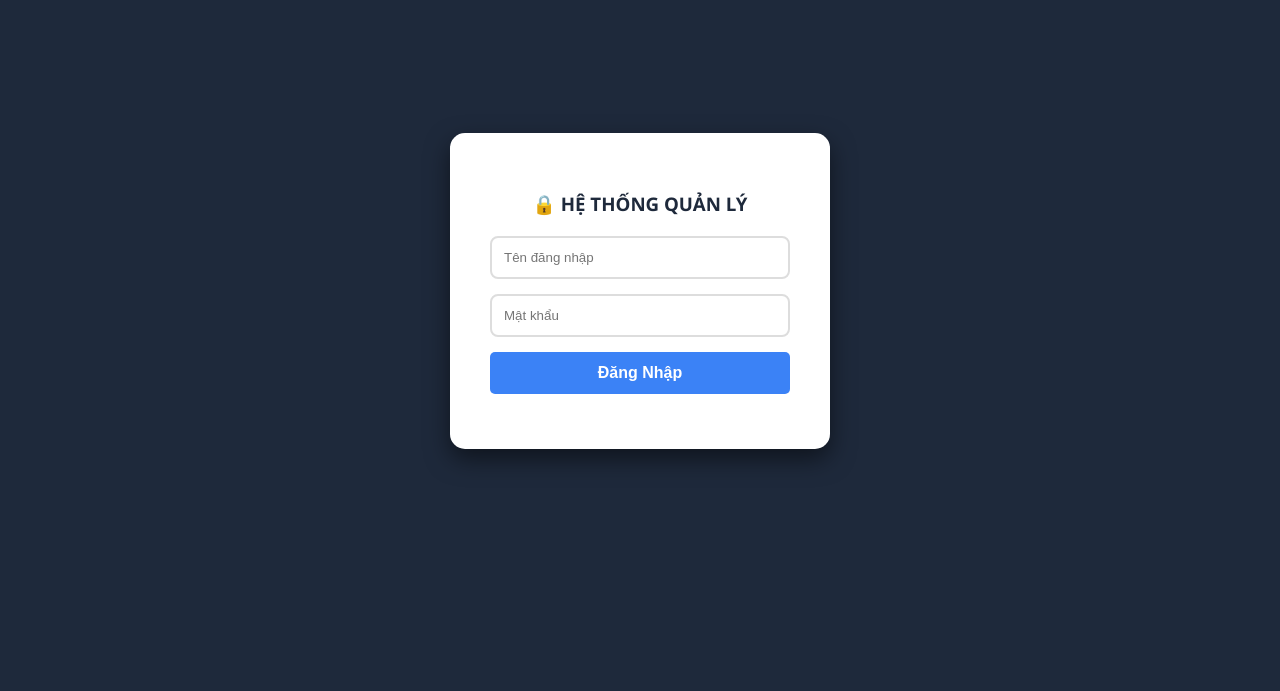
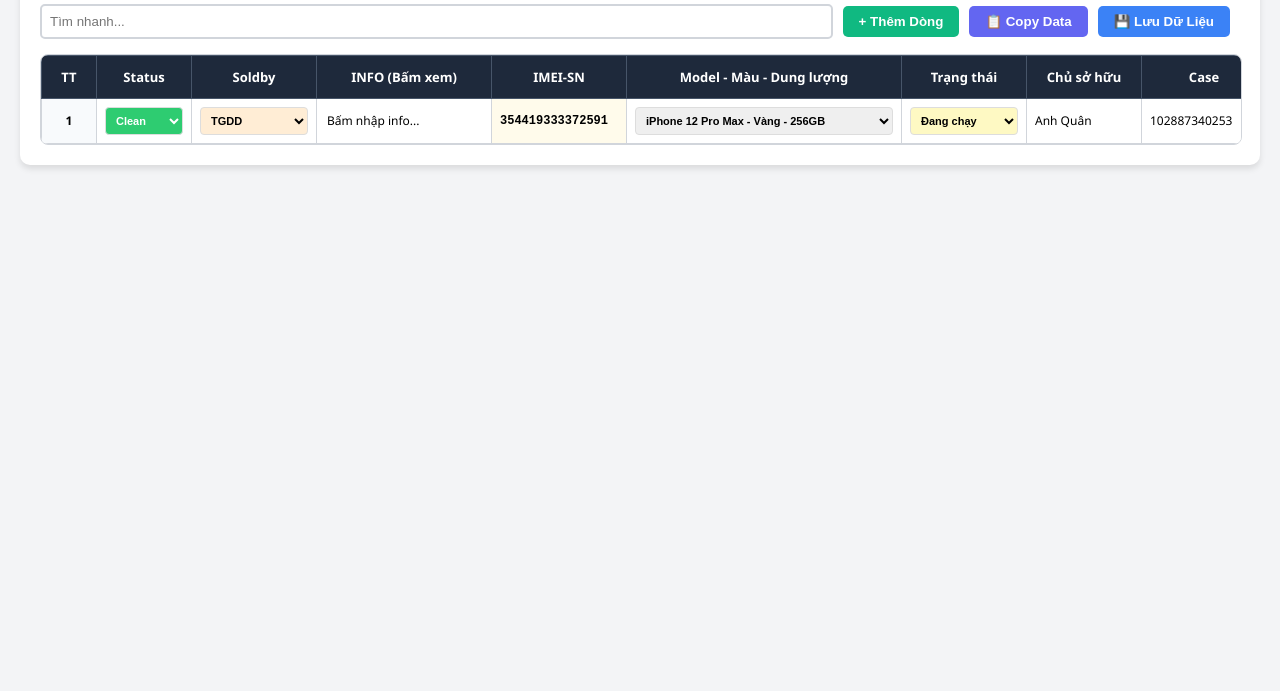
Before and after one commit to cybfrp1-byte/fmi, a plain HTML site: page index.html in a window 1280 px wide. Shown: the part 109-800 px from the top of the page. Drawn offline with Linux system fonts and the light colour scheme.

Commit message:
index.html

```diff
--- a/index.html
+++ b/index.html
@@ -26,62 +26,37 @@
 
         .select-custom { width: 100%; padding: 6px; border: 1px solid #ddd; border-radius: 4px; font-size: 11px; font-weight: 600; cursor: pointer; }
 
+        /* Ô nội dung mặc định khi thu gọn */
         .content-cell {
-            max-width: 300px;
+            max-width: 100%;
+            max-height: 40px; /* Giới hạn chiều cao khi ở trong dòng */
             white-space: nowrap;
             overflow: hidden;
             text-overflow: ellipsis;
             display: block;
             cursor: pointer;
+            padding: 2px;
         }
 
+        /* Khi bấm vào ô (Focus) - Cả cột INFO (4) và Nội dung (10) */
+        td:nth-child(4):focus-within .content-cell,
         td:nth-child(10):focus-within .content-cell {
             white-space: normal;
-            max-width: 500px;
-            max-height: 500px;
-            overflow-y: auto;
-            background: #fff;
-            padding: 10px;
-            border: 1px solid #3b82f6;
-            box-shadow: 0 4px 12px rgba(0,0,0,0.15);
+            word-wrap: break-word;
+            min-width: 350px;
+            max-width: 600px;
+            max-height: 400px; /* Giới hạn chiều cao tối đa khi bung rộng */
+            overflow-y: auto; /* Thêm thanh cuộn khi nội dung quá dài */
+            background: #ffffff;
+            padding: 12px;
+            border: 2px solid #3b82f6;
+            box-shadow: 0 10px 25px rgba(0,0,0,0.25);
             position: absolute;
-            top: 0; left: 0; z-index: 100;
+            top: 0;
+            left: 0;
+            z-index: 999;
+            border-radius: 4px;
         }
-
-        /* Màn hình khóa */
-        #lock-screen {
-            position: fixed;
-            top: 0; left: 0; width: 100%; height: 100%;
-            background: #1e293b;
-            display: flex;
-            justify-content: center;
-            align-items: center;
-            z-index: 9999;
-        }
-        .login-box {
-            background: white;
-            padding: 40px;
-            border-radius: 15px;
-            box-shadow: 0 10px 25px rgba(0,0,0,0.5);
-            text-align: center;
-            width: 300px;
-        }
-        .login-box h3 { margin-bottom: 20px; color: #1e293b; }
-        .login-box input {
-            padding: 12px;
-            width: 100%;
-            border: 2px solid #ddd;
-            border-radius: 8px;
-            margin-bottom: 15px;
-            box-sizing: border-box;
-        }
-        .btn-login {
-            background: #3b82f6;
-            padding: 12px;
-            width: 100%;
-            font-size: 16px;
-        }
-        .btn-login:hover { background: #2563eb; }
 
         .btn-del { background: #ef4444; padding: 4px 8px; font-size: 11px; }
         #msg { margin-left: auto; color: #059669; font-weight: bold; }
@@ -89,22 +64,11 @@
 </head>
 <body>
 
-<!-- Màn hình đăng nhập -->
-<div id="lock-screen">
-    <div class="login-box">
-        <h3>🔒 HỆ THỐNG QUẢN LÝ</h3>
-        <input type="text" id="adminUser" placeholder="Tên đăng nhập">
-        <input type="password" id="adminPass" placeholder="Mật khẩu">
-        <button class="btn-login" onclick="checkLogin()">Đăng Nhập</button>
-        <p id="err-msg" style="color: red; font-size: 13px; margin-top: 15px; font-weight: bold;"></p>
-    </div>
-</div>
-
 <div class="container">
     <h2><b>FMI OFF VN BY VICIOUS</b></h2>
     <div class="toolbar">
         <input type="text" id="searchInput" class="search-box" placeholder="Tìm nhanh..." onkeyup="searchTable()">
-        <button class="btn-add" onclick="addNewRow()">+ Thêm Dòng</button>
+        <button class="btn-add" onclick="addNewRow(); saveData();">+ Thêm Dòng</button>
         <button class="btn-export" onclick="exportToText()">📋 Copy Data</button>
         <button class="btn-save" onclick="saveData()">💾 Lưu Dữ Liệu</button>
         <span id="msg"></span>
@@ -113,19 +77,19 @@
         <table id="deviceTable">
             <thead>
                 <tr>
-                    <th style="width: 40px;">TT</th>
-                    <th style="width: 80px;">Status</th>
-                    <th style="width: 120px;">Soldby</th>
-                    <th style="width: 70px;">INFO</th>
+                    <th style="width: 30px;">TT</th>
+                    <th style="width: 70px;">Status</th>
+                    <th style="width: 100px;">Soldby</th>
+                    <th style="width: 150px;">INFO (Bấm xem)</th>
                     <th style="width: 110px;">IMEI-SN</th>
-                    <th style="width: 220px;">Model - Màu - Dung lượng</th>
+                    <th style="width: 250px;">Model - Màu - Dung lượng</th>
                     <th style="width: 100px;">Trạng thái</th>
-                    <th style="width: 100px;">Chủ sở hữu</th>
+                    <th style="width: 90px;">Chủ sở hữu</th>
                     <th style="width: 100px;">Case</th>
-                    <th style="width: 200px;">Nội dung (Bấm để xem)</th>
-                    <th style="width: 150px;">Mail Send</th>
-                    <th style="width: 120px;">Info Old</th>
-                    <th style="width: 60px;">Xóa</th>
+                    <th style="width: 200px;">Nội dung (Bấm xem)</th>
+                    <th style="width: 120px;">Mail Send</th>
+                    <th style="width: 100px;">Info Old</th>
+                    <th style="width: 50px;">Xóa</th>
                 </tr>
             </thead>
             <tbody id="tableBody"></tbody>
@@ -134,28 +98,6 @@
 </div>
 
 <script>
-    // --- PHẦN BẢO MẬT ---
-    function checkLogin() {
-        const user = document.getElementById('adminUser').value;
-        const pass = document.getElementById('adminPass').value;
-        const errMsg = document.getElementById('err-msg');
-
-        if (user === "admin" && pass === "admin") {
-            document.getElementById('lock-screen').style.display = 'none';
-            sessionStorage.setItem('isLoggedIn', 'true');
-        } else {
-            errMsg.innerText = "Sai tài khoản hoặc mật khẩu!";
-        }
-    }
-
-    // Cho phép nhấn Enter để đăng nhập
-    document.addEventListener('keypress', function (e) {
-        if (e.key === 'Enter' && document.getElementById('lock-screen').style.display !== 'none') {
-            checkLogin();
-        }
-    });
-
-    // --- PHẦN QUẢN LÝ BẢNG ---
     const tableBody = document.getElementById('tableBody');
     const statusTypeOptions = ["Clean", "Lost"];
     const soldByOptions = ["TGDD", "FPT", "DIGIWORD", "PETRO", "VIETTEL IMPORT", "VIETTEL EXPORT", "FPT SYSNEX"];
@@ -163,13 +105,31 @@
 
     const rawModels = [
         { name: "17 Pro Max", colors: ["Titan Đen", "Titan Bạc", "Titan Tự Nhiên"], storage: ["256GB", "512GB", "1TB"] },
+        { name: "17 Pro", colors: ["Titan Đen", "Titan Bạc", "Titan Tự Nhiên"], storage: ["128GB", "256GB", "512GB", "1TB"] },
+        { name: "17 Plus", colors: ["Xanh", "Hồng", "Đen", "Bạc"], storage: ["128GB", "256GB", "512GB"] },
+        { name: "17 thường", colors: ["Xanh", "Hồng", "Đen", "Bạc"], storage: ["128GB", "256GB", "512GB"] },
         { name: "16 Pro Max", colors: ["Black Titanium", "White Titanium", "Natural Titanium", "Desert Titanium"], storage: ["256GB", "512GB", "1TB"] },
         { name: "16 Pro", colors: ["Black Titanium", "White Titanium", "Natural Titanium", "Desert Titanium"], storage: ["128GB", "256GB", "512GB", "1TB"] },
+        { name: "16 Plus", colors: ["Ultramarine", "Teal", "Pink", "White", "Black"], storage: ["128GB", "256GB", "512GB"] },
+        { name: "16 thường", colors: ["Ultramarine", "Teal", "Pink", "White", "Black"], storage: ["128GB", "256GB", "512GB"] },
         { name: "15 Pro Max", colors: ["Titan Xanh", "Titan Tự Nhiên", "Titan Đen", "Titan Trắng"], storage: ["256GB", "512GB", "1TB"] },
-        { name: "14 Pro Max", colors: ["Tím", "Vàng", "Bạc", "Đen Space"], storage: ["128GB", "256GB", "512GB"] },
-        { name: "13 Pro Max", colors: ["Xanh Sierra", "Vàng", "Bạc", "Xám Graphite"], storage: ["128GB", "256GB", "512GB"] },
+        { name: "15 Pro", colors: ["Titan Xanh", "Titan Tự Nhiên", "Titan Đen", "Titan Trắng"], storage: ["128GB", "256GB", "512GB", "1TB"] },
+        { name: "15 Plus", colors: ["Hồng", "Vàng", "Xanh Dương", "Xanh Lá", "Đen"], storage: ["128GB", "256GB", "512GB"] },
+        { name: "15 thường", colors: ["Hồng", "Vàng", "Xanh Dương", "Xanh Lá", "Đen"], storage: ["128GB", "256GB", "512GB"] },
+        { name: "14 Pro Max", colors: ["Tím", "Vàng", "Bạc", "Đen Space"], storage: ["128GB", "256GB", "512GB", "1TB"] },
+        { name: "14 Pro", colors: ["Tím", "Vàng", "Bạc", "Đen Space"], storage: ["128GB", "256GB", "512GB", "1TB"] },
+        { name: "14 Plus", colors: ["Xanh Dương", "Tím", "Midnight", "Starlight", "Đỏ", "Vàng"], storage: ["128GB", "256GB", "512GB"] },
+        { name: "14 thường", colors: ["Xanh Dương", "Tím", "Midnight", "Starlight", "Đỏ", "Vàng"], storage: ["128GB", "256GB", "512GB"] },
+        { name: "13 Pro Max", colors: ["Xanh Sierra", "Vàng", "Bạc", "Xám Graphite", "Xanh Alpine"], storage: ["128GB", "256GB", "512GB", "1TB"] },
+        { name: "13 Pro", colors: ["Xanh Sierra", "Vàng", "Bạc", "Xám Graphite", "Xanh Alpine"], storage: ["128GB", "256GB", "512GB", "1TB"] },
+        { name: "13 thường", colors: ["Hồng", "Xanh Dương", "Midnight", "Starlight", "Đỏ", "Xanh Lá"], storage: ["128GB", "256GB", "512GB"] },
+        { name: "13 Mini", colors: ["Hồng", "Xanh Dương", "Midnight", "Starlight", "Đỏ", "Xanh Lá"], storage: ["128GB", "256GB", "512GB"] },
         { name: "12 Pro Max", colors: ["Xanh Đại Dương", "Vàng", "Bạc", "Xám"], storage: ["128GB", "256GB", "512GB"] },
+        { name: "12 Pro", colors: ["Xanh Đại Dương", "Vàng", "Bạc", "Xám"], storage: ["128GB", "256GB", "512GB"] },
+        { name: "12 thường", colors: ["Đen", "Trắng", "Đỏ", "Xanh Dương", "Xanh Lá", "Tím"], storage: ["64GB", "128GB", "256GB"] },
+        { name: "12 Mini", colors: ["Đen", "Trắng", "Đỏ", "Xanh Dương", "Xanh Lá", "Tím"], storage: ["64GB", "128GB", "256GB"] },
         { name: "11 Pro Max", colors: ["Xanh Bóng Đêm", "Vàng", "Bạc", "Xám"], storage: ["64GB", "256GB", "512GB"] },
+        { name: "11 Pro", colors: ["Xanh Bóng Đêm", "Vàng", "Bạc", "Xám"], storage: ["64GB", "256GB", "512GB"] },
         { name: "11 thường", colors: ["Đen", "Trắng", "Đỏ", "Vàng", "Xanh", "Tím"], storage: ["64GB", "128GB", "256GB"] }
     ];
 
@@ -200,19 +160,21 @@
                 const select = createSelect(statusTypeOptions, text, 'statusType'); td.appendChild(select); applyStatusTypeColor(select);
             } else if (index === 1) {
                 const select = createSelect(soldByOptions, text, 'soldby'); td.appendChild(select); applySoldByColor(select);
+            } else if (index === 2 || index === 8) { // Cột INFO và Nội dung
+                const div = document.createElement('div');
+                div.className = 'content-cell';
+                div.contentEditable = true;
+                div.innerText = text || (index === 2 ? "Bấm nhập Info..." : "Bấm nhập nội dung...");
+                div.onblur = () => saveData();
+                td.tabIndex = 0;
+                td.appendChild(div);
             } else if (index === 4) {
                 const select = createSelect(iphoneModels, text, 'model'); td.appendChild(select);
             } else if (index === 5) {
                 const select = createSelect(stateOptions, text, 'state'); td.appendChild(select); applyStateColor(select);
-            } else if (index === 8) {
-                const div = document.createElement('div');
-                div.className = 'content-cell';
-                div.contentEditable = true;
-                div.innerText = text;
-                td.tabIndex = 0;
-                td.appendChild(div);
             } else {
                 td.contentEditable = true; td.innerText = text;
+                td.onblur = () => saveData();
             }
             row.appendChild(td);
         });
@@ -237,6 +199,7 @@
             if(type === 'statusType') applyStatusTypeColor(this);
             if(type === 'soldby') applySoldByColor(this);
             if(type === 'state') applyStateColor(this);
+            saveData();
         };
         return select;
     }
@@ -259,7 +222,9 @@
             rows.push(rowData);
         });
         localStorage.setItem('iphoneDataV12', JSON.stringify(rows));
-        document.getElementById('msg').innerText = "✅ Đã lưu!"; setTimeout(() => document.getElementById('msg').innerText = "", 2000);
+        const msg = document.getElementById('msg');
+        msg.innerText = "✅ Tự động lưu...";
+        setTimeout(() => msg.innerText = "", 1500);
     }
 
     function exportToText() {
@@ -279,14 +244,9 @@
     }
 
     window.onload = () => {
-        // Kiểm tra đăng nhập
-        if (sessionStorage.getItem('isLoggedIn') === 'true') {
-            document.getElementById('lock-screen').style.display = 'none';
-        }
-        // Load data
         const saved = JSON.parse(localStorage.getItem('iphoneDataV12'));
         if (saved && saved.length > 0) { saved.forEach(r => addNewRow(r)); }
-        else { addNewRow(["Clean", "TGDD", "", "354419333372591", "iPhone 12 Pro Max - Vàng - 256GB", "Đang chạy", "Anh Quân", "102887340253", "Bấm để nhập nội dung...", "qanybe@gmail.com", ""]); }
+        else { addNewRow(["Clean", "TGDD", "Bấm nhập info...", "354419333372591", "iPhone 12 Pro Max - Vàng - 256GB", "Đang chạy", "Anh Quân", "102887340253", "Bấm nhập nội dung...", "qanybe@gmail.com", ""]); }
     };
 </script>
 </body>
```
